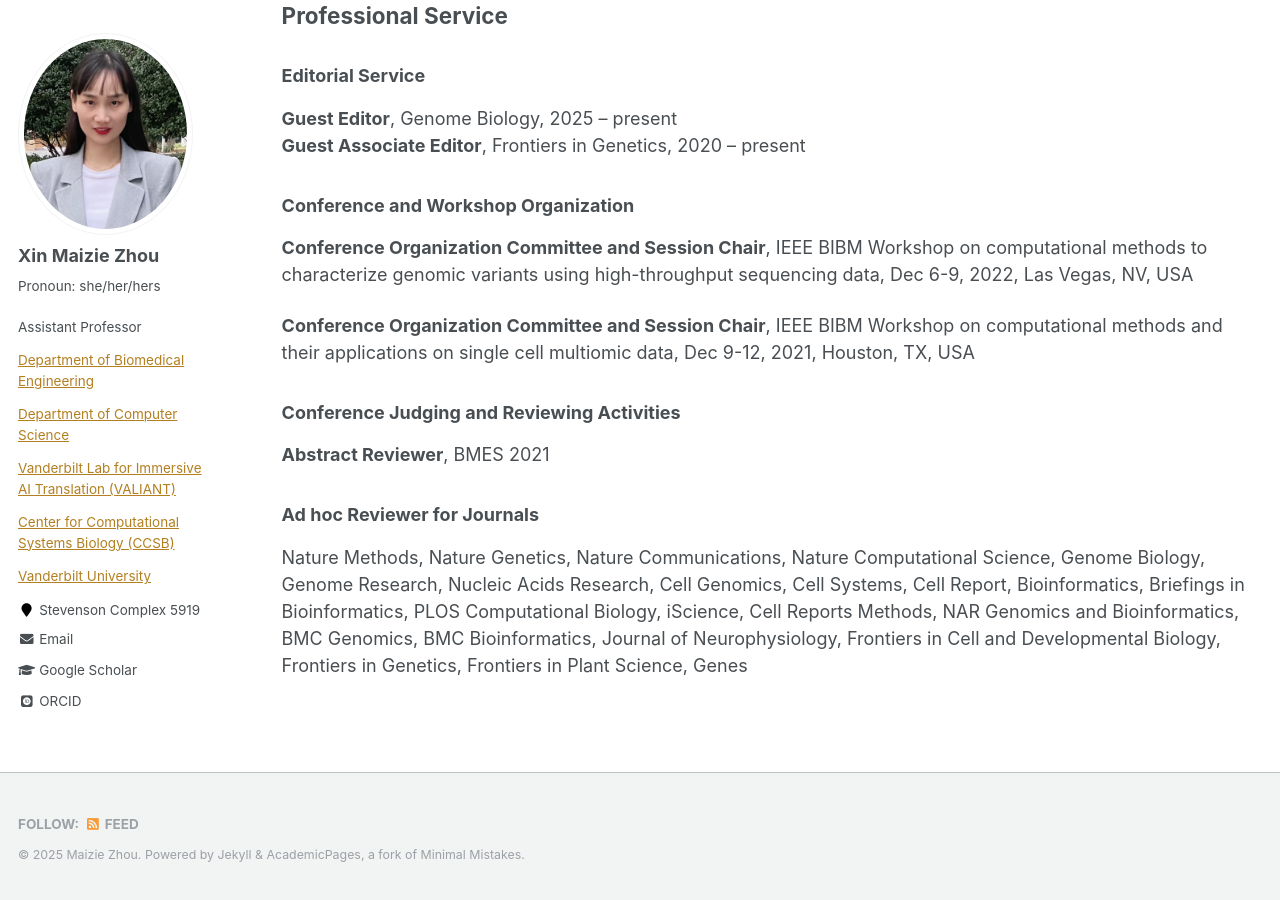
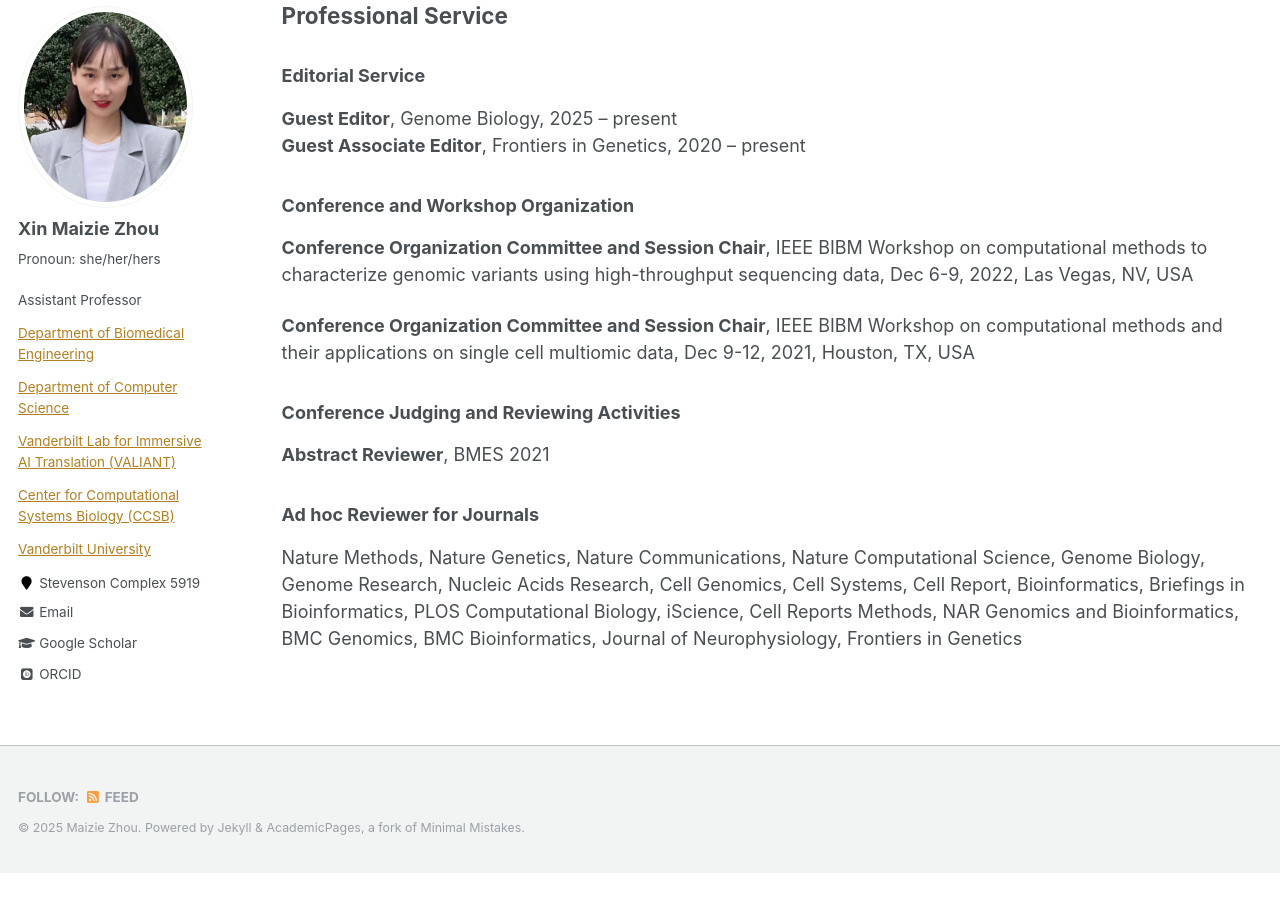
Before and after one commit to maiziezhoulab/Maiziezhoulab.github.io, a Jekyll site: the page built from _pages/TeachingService.md, in a window 1280 px wide and 900 px high, scrolled down 924 px. Built offline with Jekyll 4.4.1, drawn with Linux system fonts in a browser that asks for light colours; some web fonts are replaced; after the commit the page ends 1797 px from its top, so only the background shows below that.

Commit message:
Update TeachingService.md

```diff
--- a/_pages/TeachingService.md
+++ b/_pages/TeachingService.md
@@ -47,4 +47,4 @@ author_profile: true
 
 ### Ad hoc Reviewer for Journals
 
-Nature Methods, Nature Genetics, Nature Communications, Nature Computational Science, Genome Biology, Genome Research, Nucleic Acids Research, Cell Genomics, Cell Systems, Cell Report, Bioinformatics, Briefings in Bioinformatics, PLOS Computational Biology, iScience, Cell Reports Methods, NAR Genomics and Bioinformatics, BMC Genomics, BMC Bioinformatics, Journal of Neurophysiology, Frontiers in Cell and Developmental Biology, Frontiers in Genetics, Frontiers in Plant Science, Genes
+Nature Methods, Nature Genetics, Nature Communications, Nature Computational Science, Genome Biology, Genome Research, Nucleic Acids Research, Cell Genomics, Cell Systems, Cell Report, Bioinformatics, Briefings in Bioinformatics, PLOS Computational Biology, iScience, Cell Reports Methods, NAR Genomics and Bioinformatics, BMC Genomics, BMC Bioinformatics, Journal of Neurophysiology, Frontiers in Genetics
```
